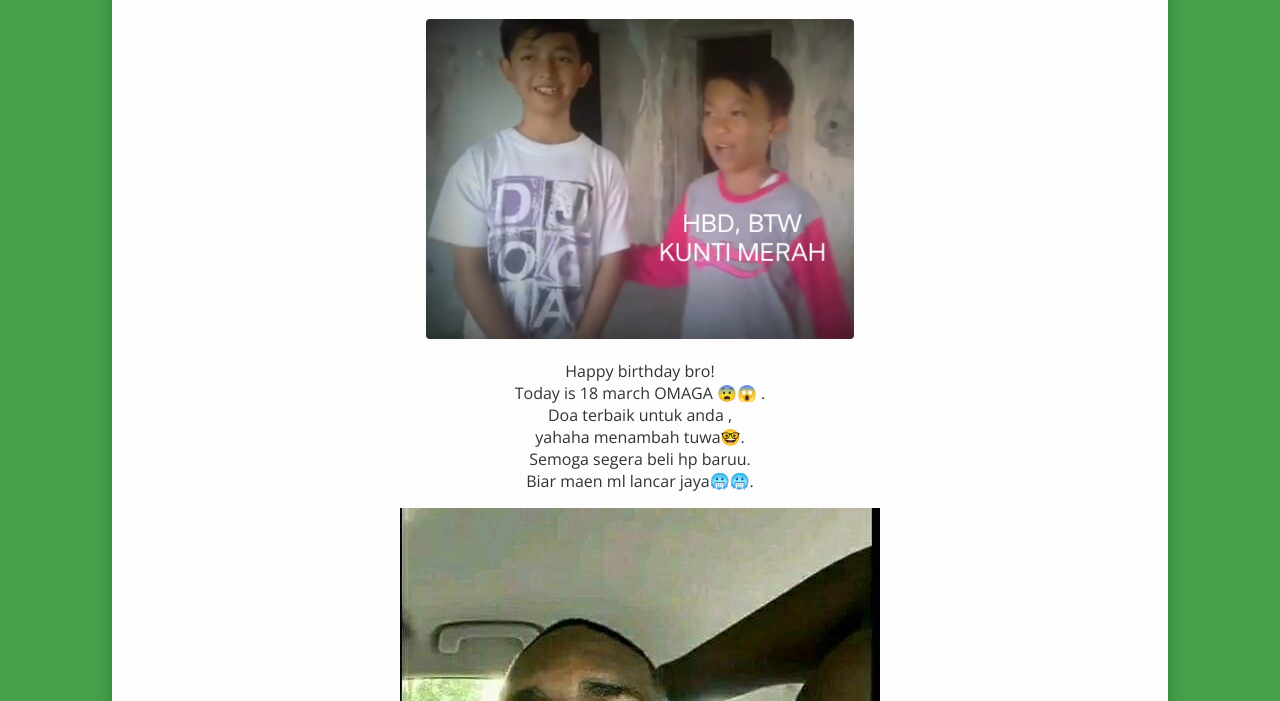
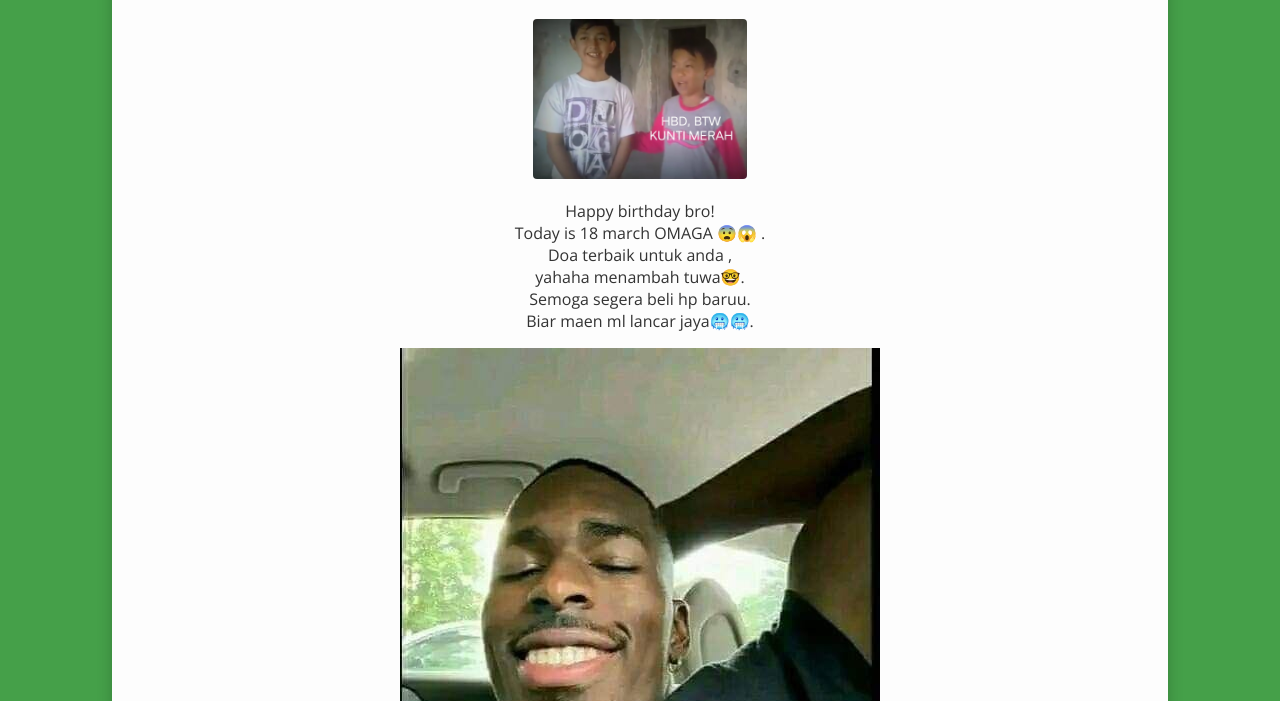
Before and after one commit to Roxyinn/Hapibidi, a plain HTML site: page index.html in a window 1280 px wide. Shown: the part 99-800 px from the top of the page. Drawn offline with nearby package versions, Linux system fonts and the light colour scheme.

Commit message:
Update style.css

```diff
--- a/style.css
+++ b/style.css
@@ -30,7 +30,7 @@ body {
 }
 
 img.birthday {
-  max-height: 40vh;
+  max-height: 20vh;
   border-radius: 4px;
 }
 
```
